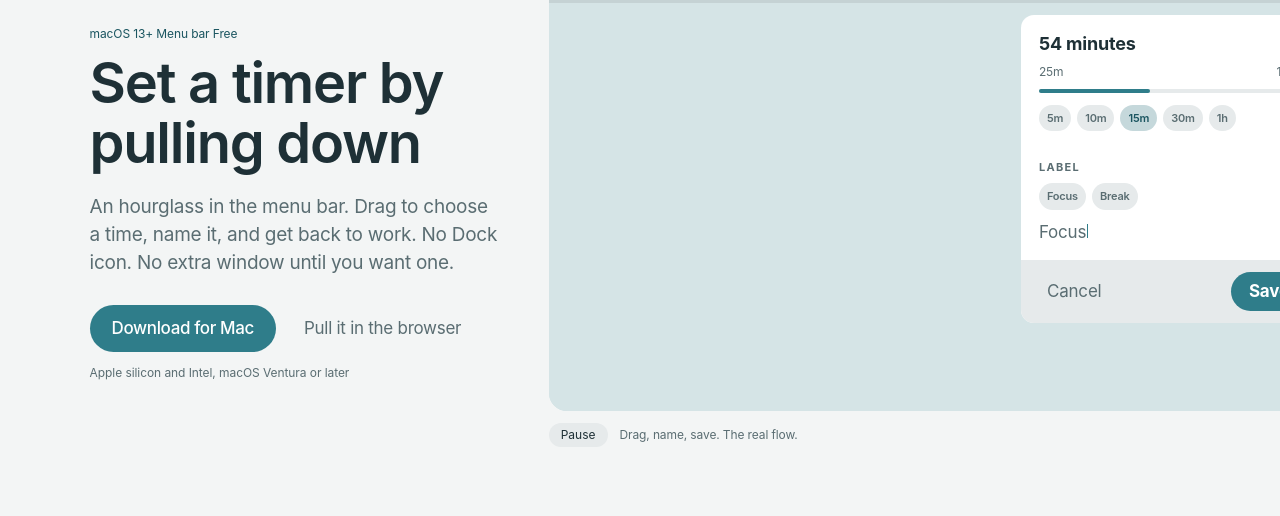
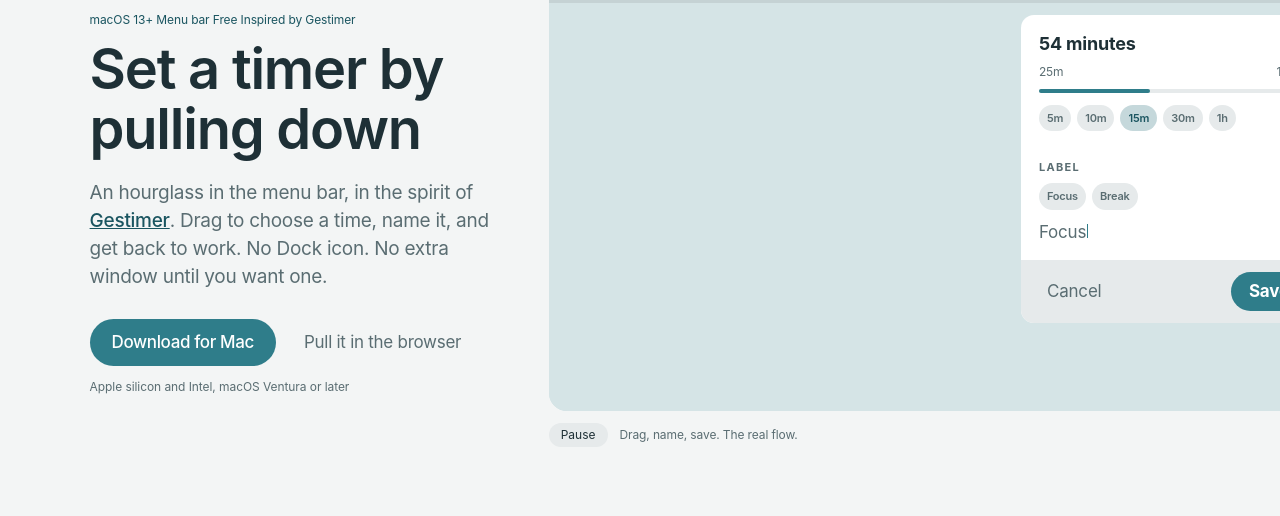
Before and after one commit to HuuPhuoc-HCMUT/Sandpull, a plain HTML site: page index.html in a window 1280 px wide. Shown: the part 193-709 px from the top of the page. Drawn offline with Linux system fonts and the light colour scheme.

Commit message:
Update the live site: Gestimer credit and brighter favicon.

```diff
--- a/index.html
+++ b/index.html
@@ -4,11 +4,12 @@
   <meta charset="utf-8">
   <meta name="viewport" content="width=device-width, initial-scale=1">
   <title>PullTimer: set a timer by pulling down</title>
-  <meta name="description" content="A macOS menu bar timer. Drag the hourglass to choose a time, name it, and let the sand run. No Dock. No clutter.">
+  <meta name="description" content="A free macOS menu bar timer inspired by Gestimer. Drag the hourglass to choose a time, name it, and let the sand run.">
   <meta property="og:title" content="PullTimer">
-  <meta property="og:description" content="Set a timer by pulling down from the Mac menu bar.">
+  <meta property="og:description" content="A Gestimer-inspired menu bar timer. Pull down to set a time.">
   <meta property="og:image" content="assets/hero-desk.png">
   <meta property="og:type" content="website">
+  <link rel="icon" href="assets/app-icon-256.png" type="image/png" sizes="256x256">
   <link rel="icon" href="assets/favicon.svg" type="image/svg+xml">
   <link rel="apple-touch-icon" href="assets/app-icon-256.png">
   <link rel="stylesheet" href="styles.css">
@@ -29,9 +30,9 @@
   <main id="top">
     <section class="hero">
       <div class="hero-copy">
-        <p class="eyebrow">macOS 13+  Menu bar  Free</p>
+        <p class="eyebrow">macOS 13+  Menu bar  Free  Inspired by Gestimer</p>
         <h1>Set a timer by<br>pulling down</h1>
-        <p class="lede">An hourglass in the menu bar. Drag to choose a time, name it, and get back to work. No Dock icon. No extra window until you want one.</p>
+        <p class="lede">An hourglass in the menu bar, in the spirit of <a href="https://maddin.io/gestimer/" rel="noopener noreferrer">Gestimer</a>. Drag to choose a time, name it, and get back to work. No Dock icon. No extra window until you want one.</p>
         <div class="hero-actions">
           <a class="btn-save" href="downloads/PullTimer.dmg" download>Download for Mac</a>
           <a class="btn-quiet" href="#try">Pull it in the browser</a>
@@ -256,12 +257,12 @@
       <h2>Free on the Mac<br>Stays in the menu bar</h2>
       <p>macOS 13 Ventura or later. Drag to install, then pull.</p>
       <a class="btn-save lg" href="downloads/PullTimer.dmg" download>Download PullTimer.dmg</a>
-      <p class="fine">Version 1.0, macOS 13 or later. Open the disk image, drag PullTimer into Applications. If macOS blocks it, right-click the app and choose Open.</p>
+      <p class="fine">Version 1.0, macOS 13 or later. Open the disk image, drag PullTimer into Applications. If macOS blocks it, right-click the app and choose Open. Inspired by Gestimer, not affiliated.</p>
     </section>
   </main>
 
   <footer>
-    <span>PullTimer</span>
+    <span>PullTimer · inspired by <a href="https://maddin.io/gestimer/" rel="noopener noreferrer">Gestimer</a></span>
     <a href="guide.html">Guide</a>
   </footer>
 
--- a/styles.css
+++ b/styles.css
@@ -99,6 +99,7 @@ h2 { font-size: clamp(28px, 3.2vw, 40px); }
   color: var(--muted);
   max-width: 22em;
 }
+.lede a { color: var(--accent-deep); font-weight: 510; }
 .hero-actions { display: flex; flex-wrap: wrap; gap: 12px; margin: 28px 0 12px; }
 .fine {
   color: var(--muted);
```
Also changed, not shown: guide.html (+3 -1 lines), assets/favicon.svg, 2 other files.
